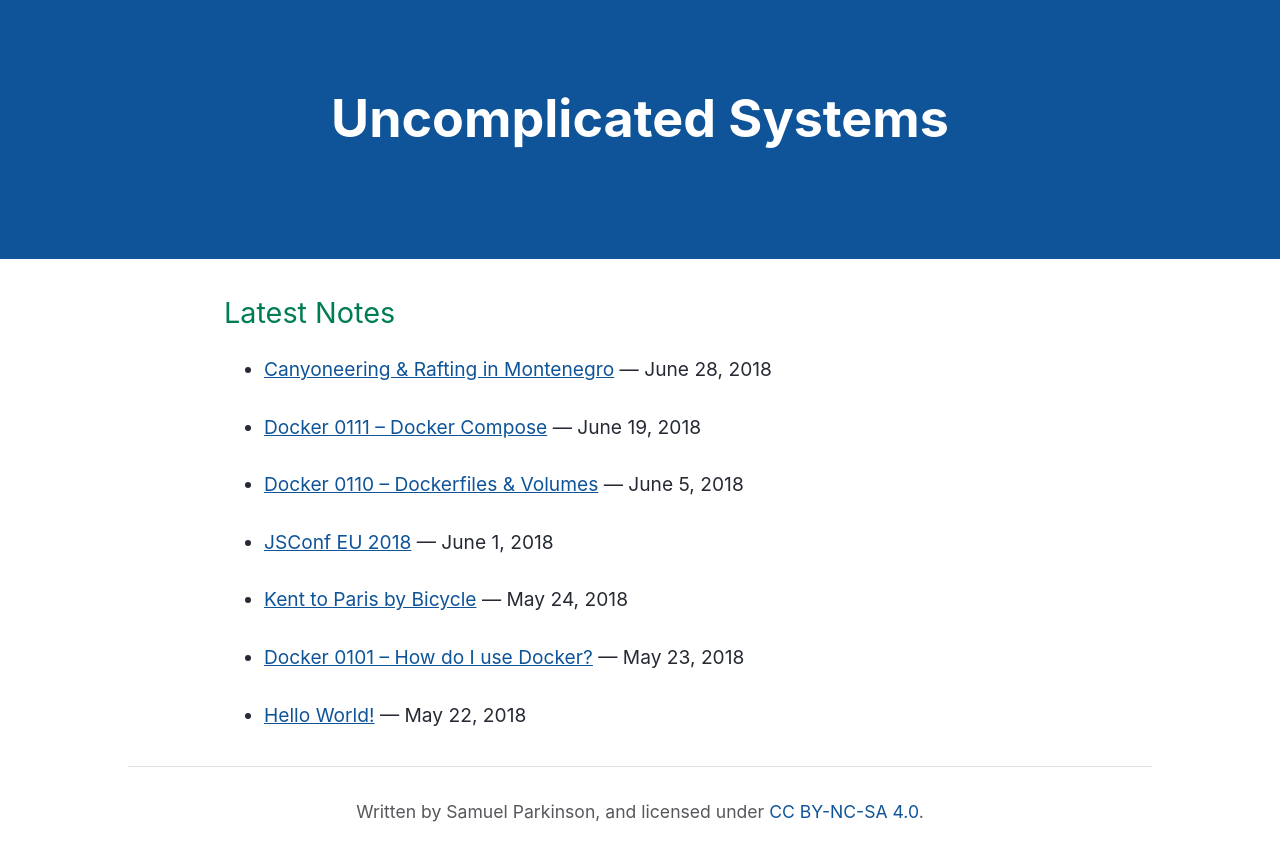
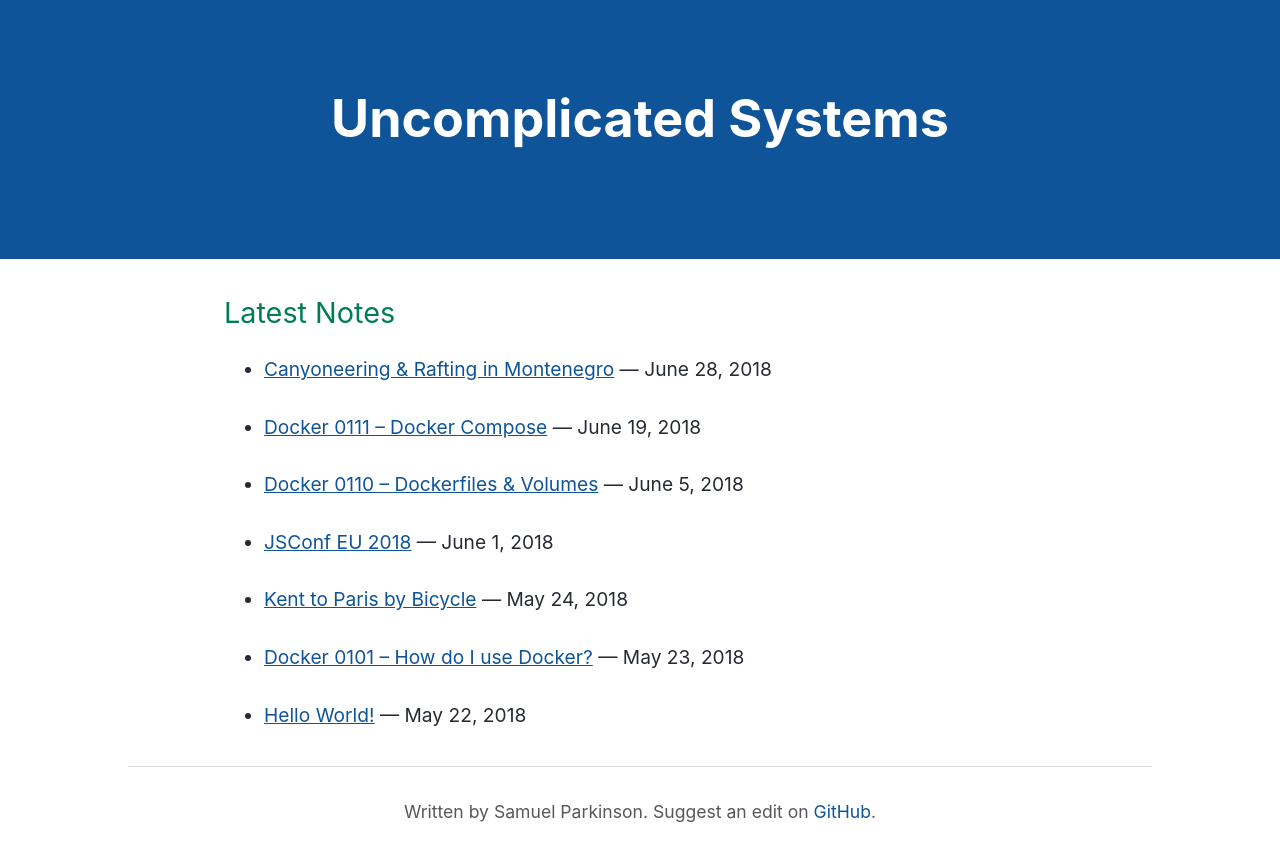
Before and after one commit to sjparkinson/uncomplicated.systems, a Jekyll site: the page built from index.md, in a window 1280 px wide. Shown: the top 861 px of the page. Built offline with Jekyll 4.4.1, drawn with Linux system fonts in a browser that asks for light colours; the repository's description, which GitHub fills in, is left out.

Commit message:
Changes.

```diff
--- a/_includes/styles.scss
+++ b/_includes/styles.scss
@@ -320,10 +320,14 @@ footer {
   border-top: solid 1px $hr-border-color;
   font-size: 1.1rem;
   text-align: center;
+  color: $blockquote-text-color;
 
-  p {
-    color: $blockquote-text-color;
-    margin: 0;
+  > :first-child {
+    margin-top: 0;
+  }
+
+  > :last-child {
+    margin-bottom: 0;
   }
 
   @include large {
--- a/_layouts/default.html
+++ b/_layouts/default.html
@@ -52,7 +52,7 @@
     </main>
 
     <footer>
-      <p>Written by Samuel Parkinson, and licensed under <a rel="license" href="http://creativecommons.org/licenses/by-nc-sa/4.0/" title="Creative Commons Attribution-NonCommercial-ShareAlike 4.0 International Public License">CC BY-NC-SA 4.0</a>.</p>
+      <p>Written by Samuel Parkinson. Suggest an edit on <a href="https://github.com/sjparkinson/uncomplicated.systems/blob/master/{{ page.path }}">GitHub</a>.</p>
     </footer>
   </body>
 </html>
```
